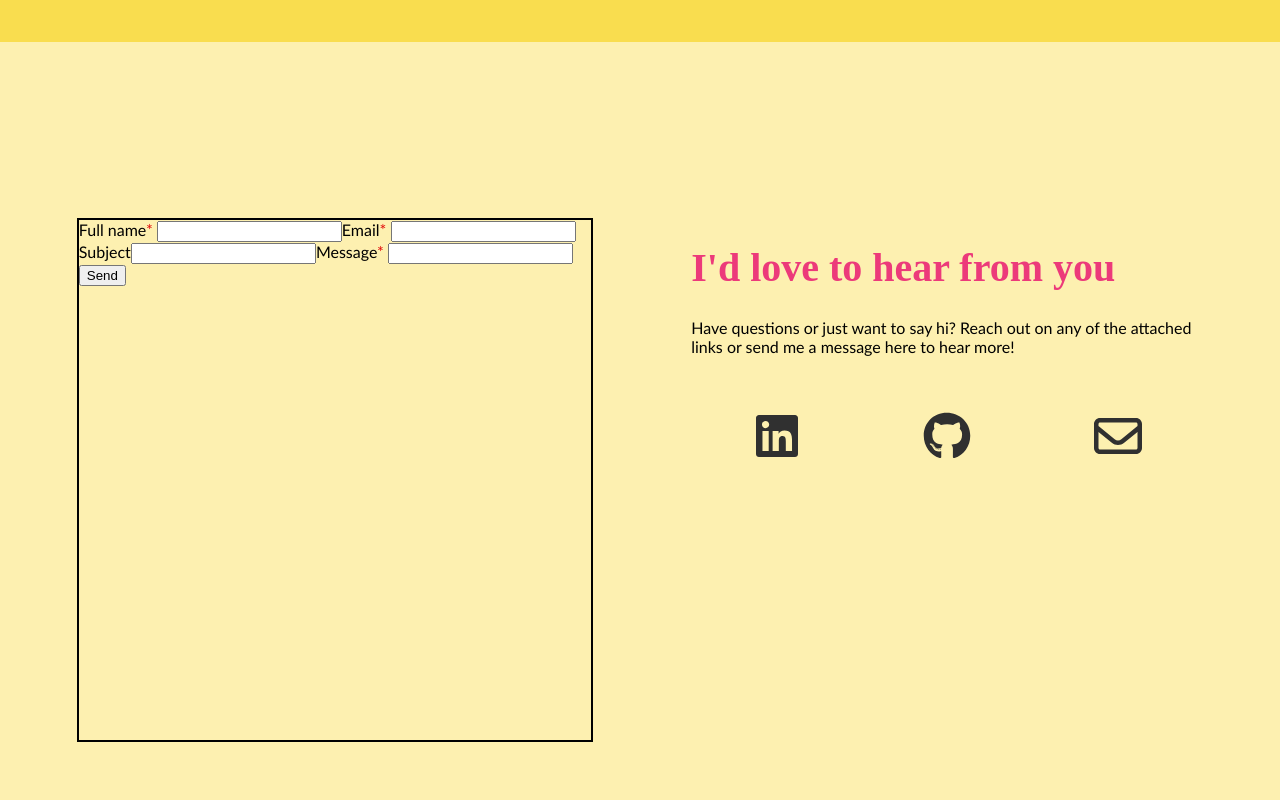
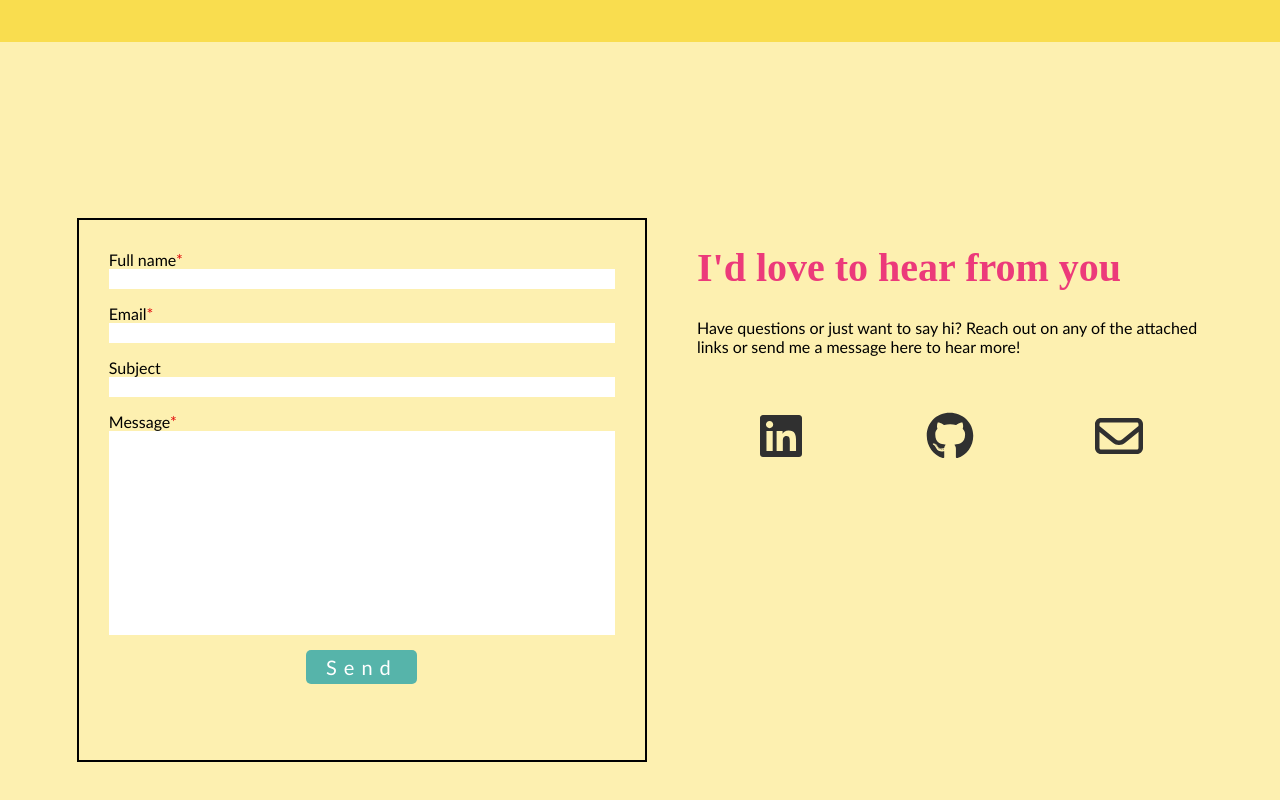
Before and after one commit to sommerh/sommerh.github.io, a React (Create React App) app: page / in a window 1280 px wide. Shown: the part 3472-4272 px from the top of the page. Built offline with nearby package versions, Linux system fonts and the light colour scheme; a web font is replaced by a local one.

Commit message:
Style contact form

```diff
--- a/src/components/ContactForm.js
+++ b/src/components/ContactForm.js
@@ -19,11 +19,13 @@ const ContactForm = () => {
     evt.preventDefault();
     if (!toSend.user_name || !toSend.user_email || !toSend.user_message) {
       setError('requirement');
+      console.log('🚨 Missing required input');
     } else if (
       !toSend.user_email.includes('@') ||
       !toSend.user_email.includes('.')
     ) {
       setError('email');
+      console.log('👀 Invalid email address');
     } else {
       try {
         const response = await sendForm(
@@ -39,9 +41,10 @@ const ContactForm = () => {
           user_subject: '',
           user_message: '',
         });
+        setError('');
       } catch (err) {
         setError('send');
-        console.log('👀 Message failed to send. . .', err);
+        console.log('📪 Message failed to send. . .', err);
       }
     }
   };
@@ -78,9 +81,10 @@ const ContactForm = () => {
         <label>
           Message<span className="required">*</span>{' '}
         </label>
-        <input
+        <textarea
           type="textarea"
           name="user_message"
+          id="contact-message"
           value={toSend.user_message}
           onChange={handleClick}
         />
--- a/src/index.css
+++ b/src/index.css
@@ -271,7 +271,7 @@ nav a {
   height: 32px;
   margin: 0 0 15px 12px;
   background-color: #EBCBD6;
-  border: 1px solid #EBCBD6;
+  border: none;
   border-radius: 5px;
   font-size: 20px;
   letter-spacing: 3px;
@@ -342,7 +342,7 @@ nav a {
   display: flex;
   flex-direction: row;
   margin: 20vh 6vw 0 6vw;
-  justify-content: space-between;
+  /* justify-content: space-around; */
 }
 
 #contact-body h1 {
@@ -350,16 +350,52 @@ nav a {
 }
 
 #contact-form, #contact-text {
-  height: 65vh;
-  width: 40vw;
+  height: 480px;
+  width: 580px;
 }
 
 #contact-form {
+  padding: 30px;
   border: 2px solid black;
+  margin-right: 50px;
+}
+
+#contact-form form {
+  display: flex;
+  flex-direction: column;
+}
+
+#contact-form > form > input {
+  margin-bottom: 15px;
+  font-family:'Gill Sans', 'Gill Sans MT', Calibri, 'Trebuchet MS', sans-serif;
+  font-size: 15px;
+  border: none;
+}
+
+#contact-message {
+  resize: none;
+  height: 200px;
+  border: none;
+  margin-bottom: 15px;
+  font-family: 'Gill Sans', 'Gill Sans MT', Calibri, 'Trebuchet MS', sans-serif;
+  font-size: 15px;
 }
 
 .required, .error {
   color: rgb(226, 11, 11);
+}
+
+#contact-form > form > button {
+  width: 111px;
+  height: 34px;
+  align-self: center;
+  border: none;
+  border-radius: 5px;
+  background-color: #56B4AA;
+  font-family: 'Gill Sans', 'Gill Sans MT', Calibri, 'Trebuchet MS', sans-serif;
+  color:#FFFFFF;
+  font-size: 20px;
+  letter-spacing: 7px;
 }
 
 #alt-contacts {
```
